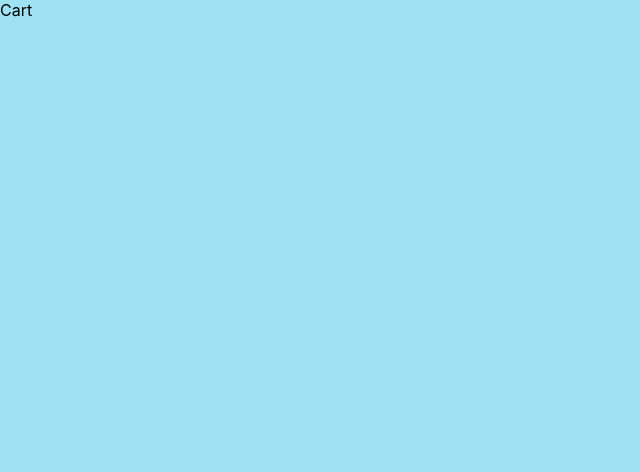
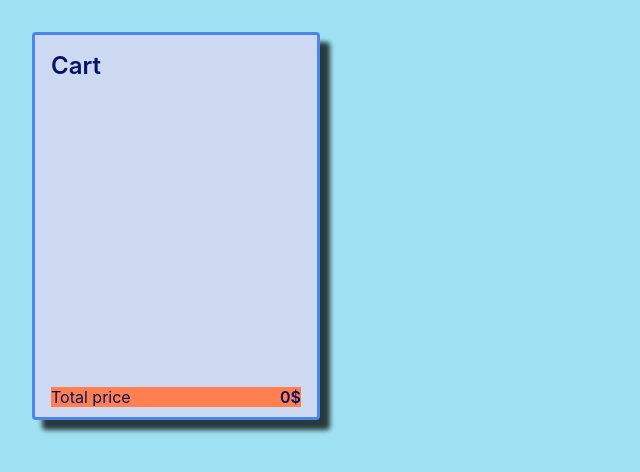
Before and after one commit to Amel0109/react-router, a React (Create React App) app: page /cart in a window 1280 px wide. Shown: the top 472 px of the page, without its empty margins (0-640 px from the left). Built offline with nearby package versions, Linux system fonts and the light colour scheme.

Commit message:
Added Cart page and Cart button

```diff
--- a/src/App.js
+++ b/src/App.js
@@ -32,6 +32,12 @@ function App() {
     },
   });
 
+  const [quantity, setQuantity] = useState({
+    '1': 0,
+    '2': 0,
+    '3': 0
+  });
+
   const [isAdmin, setIsAdmin] = useState(true);
 
   const onItemClick = (id) => {
@@ -41,6 +47,16 @@ function App() {
   const getItem = (id) => {
     return items[id] ? items[id] : null;
   };
+
+  const boughtItems = Object.entries(quantity)
+    .filter(item => item[1] > 0)
+    .map(([key, value]) => {
+      return {
+        name: items[key].name,
+        price: items[key].price,
+        quantity: value
+      }
+    })
 
   return (
     <div className="App">
@@ -55,17 +71,20 @@ function App() {
         </Route>
         <Route exact path="/shop">
           <Shop
+            quantity={quantity}
+            setQuantity={setQuantity}
             items={items}
             isAdmin={!isAdmin}
             setItems={setItems}
             onItemClick={onItemClick}
+            boughtItems={boughtItems}
           />
         </Route>
         <Route exact path='/item/:id'>
           <Item getItem={getItem} />
         </Route>
         <Route exact path="/cart">
-          <Cart />
+          <Cart items={boughtItems} />
         </Route>
         {/*<Route exact path="/add">
           <Items />
--- /dev/null
+++ b/src/components/cartButton/CartButton.css
@@ -0,0 +1,12 @@
+.CartButton {
+    position: fixed;
+    right: 1rem;
+    top: 1rem;
+}
+
+.cart {
+    display: flex;
+    justify-content: center;
+    width: 40px;
+    height: 20px;
+}
--- /dev/null
+++ b/src/components/cartButton/CartButton.js
@@ -0,0 +1,31 @@
+import React, { useEffect, useState } from 'react';
+import './CartButton.css';
+import { HiShoppingCart } from 'react-icons/hi';
+import { Link } from 'react-router-dom';
+
+
+
+function CartButton({ items }) {
+
+    const [quantity, setQuantity] = useState(0);
+
+    useEffect(() => {
+        let total = 0;
+        for (const item of items) {
+            total = total + item.quantity;
+        }
+        setQuantity(total);
+    }, [items]);
+
+    return (
+        <div className="CartButton">
+            <Link to='/cart'>
+                <button className="cart" >
+                    <HiShoppingCart />{quantity ? quantity : null}
+                </button>
+            </Link>
+        </div>
+    )
+};
+
+export default CartButton;
--- a/src/components/item-card/ItemCard.css
+++ b/src/components/item-card/ItemCard.css
@@ -13,10 +13,7 @@
     font-size: 1.5rem;
 }
 
-.name-cart {
-    display: flex;
-    justify-content: space-between;
-}
+
 
 .pic-container {
     display: flex;
--- a/src/components/item-card/ItemCard.js
+++ b/src/components/item-card/ItemCard.js
@@ -1,21 +1,13 @@
 import React from 'react';
 import './ItemCard.css';
-import { HiShoppingCart } from 'react-icons/hi';
-import { Link } from 'react-router-dom';
+
 
 function ItemCard({ id, name, availability, price, quantity, isAdmin, onQuantityChange, onDeleteClick, onItemClick }) {
     return (
         <div className="ItemCard" >
-            <div className="name-cart">
-                <span className="name">{name}</span>
 
-                {(quantity > 0) ?
-                    <Link to='/cart'>
-                        <button><HiShoppingCart /></button>
-                    </Link> :
-                    null}
+            <span className="name">{name}</span>
 
-            </div>
             <div className="pic-container" onClick={() => onItemClick(id)}>
                 <img alt="pic" src="https://img.icons8.com/color/1600/grocery-bag.png"
                     width="100"
--- a/src/pages/cart/Cart.css
+++ b/src/pages/cart/Cart.css
@@ -1 +1,36 @@
-.Cart {}
+.Cart {
+    width: 250px;
+    min-height: 350px;
+    overflow-y: auto;
+    border: 3px solid rgb(76, 133, 238);
+    background-color: rgb(204, 217, 241);
+    box-shadow: 10px 10px 5px 0px rgba(0, 0, 0, 0.75);
+    padding: 1em 1rem;
+    border-radius: 4px;
+    position: fixed;
+    left: 2rem;
+    top: 2rem;
+    color: rgb(6, 20, 99);
+}
+
+.header {
+    font-weight: 600;
+    margin-bottom: 1.5em;
+    font-size: 1.5rem;
+}
+
+.items {
+    display: flex;
+    justify-content: space-between;
+    padding: 0.2rem;
+    background-color: rgb(200, 160, 238);
+}
+
+.total {
+    position: absolute;
+    bottom: 10px;
+    width: calc(100% - 2rem);
+    background-color: coral;
+    display: flex;
+    justify-content: space-between;
+}
--- a/src/pages/cart/Cart.js
+++ b/src/pages/cart/Cart.js
@@ -1,9 +1,32 @@
-import React from 'react';
+import React, { useEffect, useState } from 'react';
 import './Cart.css';
 
-function Cart() {
+function Cart({ items }) {
+
+    const [totalPrice, setTotalPrice] = useState(null);
+
+    useEffect(() => {
+        let total = 0;
+        for (const item of items) {
+            total = total + item.quantity * item.price;
+        }
+        setTotalPrice(total)
+    }, [items])
+
     return (
-        <div className="Cart">Cart</div>
+        <div className="Cart">
+            <header className="header">Cart</header>
+            {items.map(item =>
+                <div className="items">
+                    <label>{item.name}</label>
+                    <span>{item.quantity} x {item.price}$</span>
+                </div>
+            )}
+            <div className="total">
+                <label>Total price</label>
+                <span>{totalPrice}$</span>
+            </div>
+        </div>
     )
 };
 
--- a/src/pages/shop/Shop.css
+++ b/src/pages/shop/Shop.css
@@ -2,3 +2,9 @@
     display: flex;
     flex-direction: row;
 }
+
+.cart {
+    position: fixed;
+    right: 1em;
+    top: 1em;
+}
--- a/src/pages/shop/Shop.js
+++ b/src/pages/shop/Shop.js
@@ -1,14 +1,11 @@
-import React, { useState } from 'react';
+import React from 'react';
 import ItemCard from '../../components/item-card/ItemCard';
 import './Shop.css';
+import CartButton from '../../components/cartButton/CartButton'
 
-function Shop({ items, setItems, isAdmin, onItemClick }) {
+function Shop({ quantity, setQuantity, items, setItems, isAdmin, onItemClick, boughtItems }) {
 
-    const [quantity, setQuantity] = useState({
-        '1': 0,
-        '2': 0,
-        '3': 0
-    });
+
 
     const onQuantityChange = (key, sign) => {
         const quan = { ...quantity };
@@ -39,6 +36,9 @@ function Shop({ items, setItems, isAdmin, onItemClick }) {
                     onItemClick={onItemClick}
                 />
             )}
+            <div className="cart">
+                <CartButton items={boughtItems} />
+            </div>
         </div>
     )
 };
```
